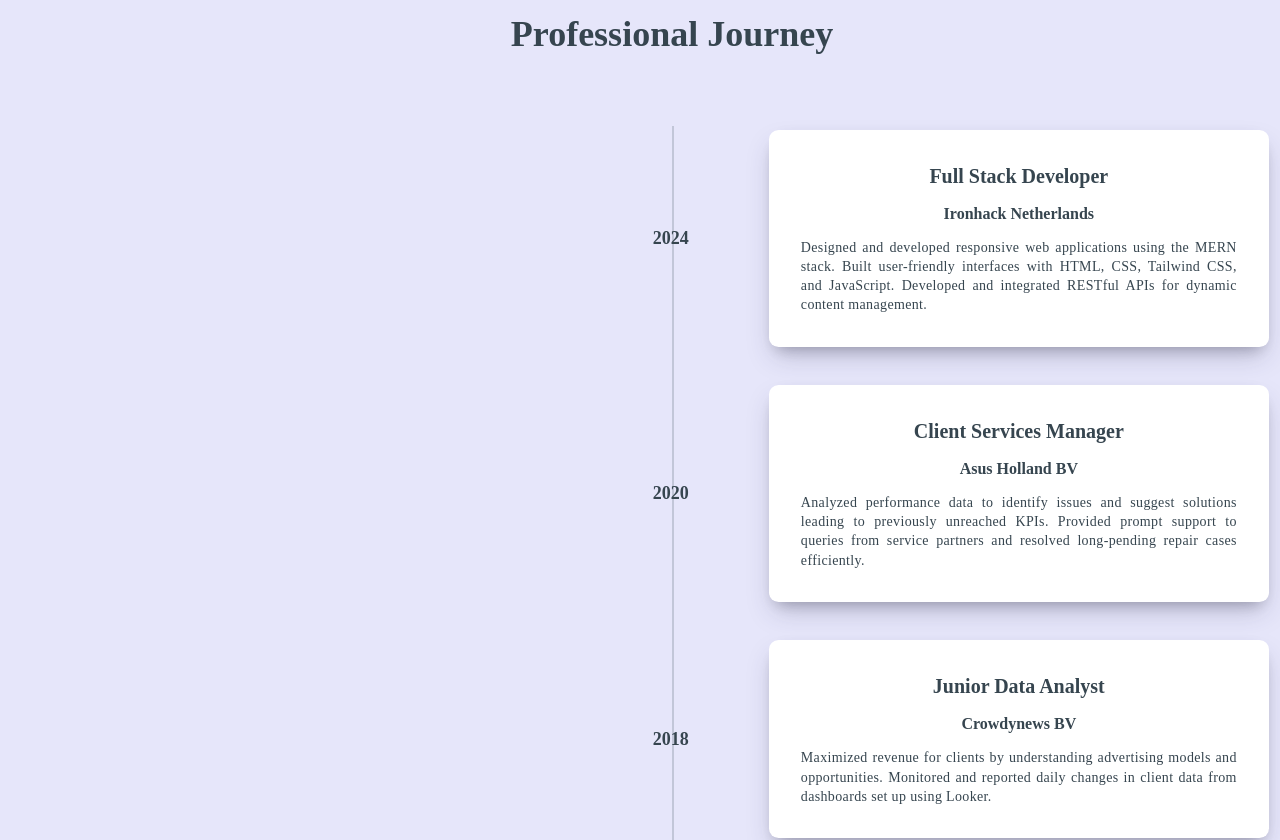
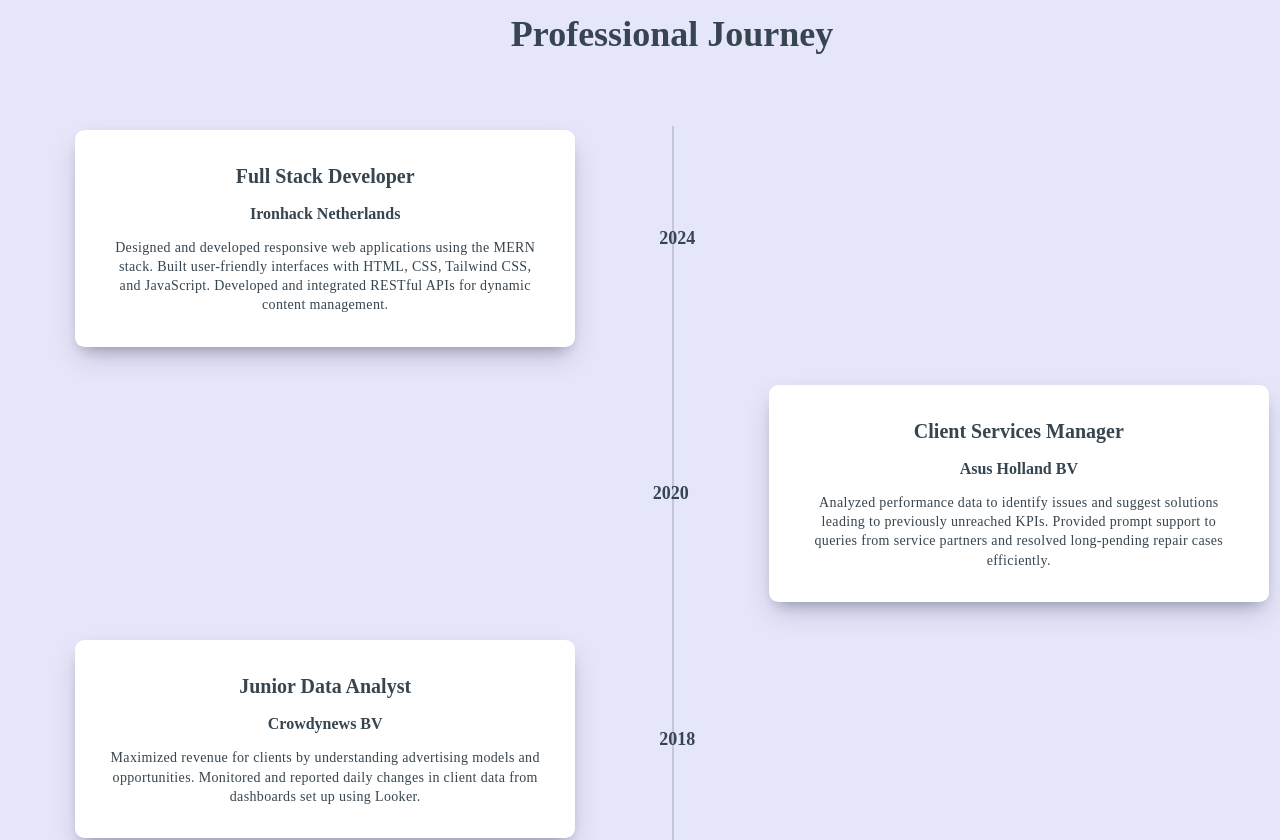
Before and after one commit to Tetsewa/my-portfolio, a React (Vite) app: page / in a window 1280 px wide. Shown: the part 2720-3560 px from the top of the page. Built offline with nearby package versions, Linux system fonts and the light colour scheme.

Commit message:
added responsiveness to career timeline

```diff
--- a/src/index.css
+++ b/src/index.css
@@ -47,7 +47,6 @@ h1 {
   margin: 0.2em;
   padding: 2em;
   overflow: hidden;
-  cursor: pointer;
   box-shadow: 0 13px 27px -5px hsla(240, 30.1%, 28%, 0.25), 0 8px 16px -8px hsla(0, 0%, 0%, 0.3), 0 -6px 16px -6px hsla(0, 0%, 0%, 0.03);
   transition: all ease 500ms;
 }
--- a/src/pages/Career.jsx
+++ b/src/pages/Career.jsx
@@ -1,15 +1,15 @@
 import React from 'react';
 
-const TimelineItem = ({ date, title, company, description }) => (
-  <div className="mb-8 flex justify-between items-center w-full right-timeline">
-    <div className="order-1 w-5/12"></div>
-    <div className="z-20 flex items-center order-1  w-8 h-8 ">
+const TimelineItem = ({ date, title, company, description, isLeft }) => (
+  <div className={`mb-8 flex flex-col md:flex-row justify-between items-center w-full ${isLeft ? 'md:flex-row-reverse' : ''}`}>
+    <div className="order-1 md:w-5/12"></div>
+    <div className="z-20 flex items-center order-1 w-8 h-8 rounded-full">
       <h1 className="mx-auto font-semibold text-lg text-neutral">{date}</h1>
     </div>
-    <div className="order-1 bg-white rounded-lg shadow-xl w-5/12 px-6 py-4 card">
+    <div className="order-1 bg-white rounded-lg shadow-xl w-full md:w-5/12 px-6 py-4 card">
       <h3 className="mb-3 font-bold text-neutral text-xl">{title}</h3>
       <h4 className="mb-3 font-semibold text-neutral text-base">{company}</h4>
-      <p className="text-sm leading-snug tracking-wide text-neutral text-opacity-100 text-justify">{description}</p>
+      <p className="text-sm leading-snug tracking-wide text-neutral text-opacity-100">{description}</p>
     </div>
   </div>
 );
@@ -37,13 +37,13 @@ const Career = () => {
   ];
 
   return (
-    <div className="min-h-screen bg-main p-8">
-      <h1 className="text-4xl font-bold text-center mb-8 text-neutral">Professional Journey</h1>
+    <div className="min-h-screen bg-main p-4 md:p-8">
+      <h1 className="text-3xl md:text-4xl font-bold text-center mb-8 text-neutral">Professional Journey</h1>
       <div className="container mx-auto w-full h-full">
-        <div className="relative wrap overflow-hidden p-10 h-full">
-          <div className="border-2-2 absolute border-opacity-20 border-neutral h-full border left-1/2"></div>
+        <div className="relative wrap overflow-hidden p-4 md:p-10 h-full">
+          <div className="border-2-2 absolute border-opacity-20 border-neutral h-full border left-1/2 hidden md:block"></div>
           {experiences.map((exp, index) => (
-            <TimelineItem key={index} {...exp} />
+            <TimelineItem key={index} {...exp} isLeft={index % 2 === 0} />
           ))}
         </div>
       </div>
```
